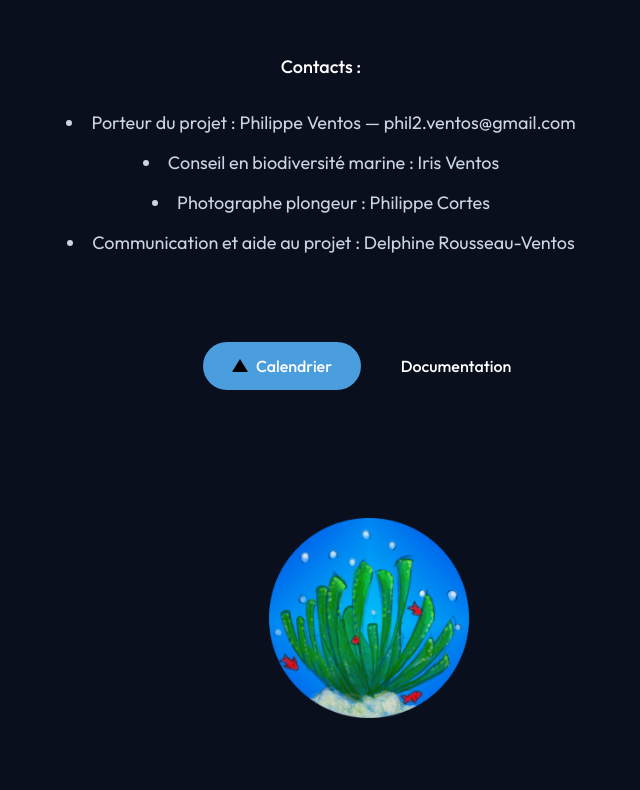
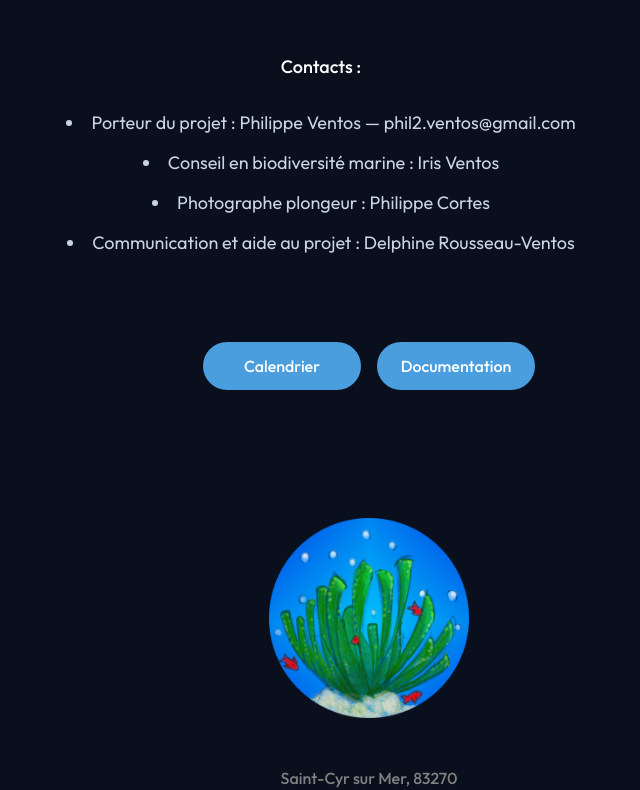
Before and after one commit to IrisVentos/grenier-marin, a Next.js app: page / in a window 1280 px wide. Shown: the part 1635-2425 px from the top of the page, without its empty margins (271-911 px from the left). Before the commit the page ends 2353 px from the top, so only its background shows below. Built offline with nearby package versions, Linux system fonts and the light colour scheme.

Commit message:
add footer

```diff
--- a/app/page.js
+++ b/app/page.js
@@ -96,22 +96,15 @@ export default function Home() {
         </div>
         <div className="flex flex-col gap-4 text-base font-medium sm:flex-row">
           <a
-            className="flex h-12 w-full items-center justify-center gap-2 rounded-full bg-[#4a9ede] px-5 text-white transition-colors hover:bg-[#3a8ece] md:w-[158px]"
+            className="flex h-12 w-full items-center justify-center gap-2 rounded-full bg-[#4a9ede] px-5 text-white transition-colors hover:border-transparent hover:bg-white/10 md:w-[158px]"
             href="https://vercel.com/new?utm_source=create-next-app&utm_medium=appdir-template-tw&utm_campaign=create-next-app"
             target="_blank"
             rel="noopener noreferrer"
           >
-            <Image
-              className="invert"
-              src="/vercel.svg"
-              alt="Vercel logomark"
-              width={16}
-              height={16}
-            />
             Calendrier
           </a>
           <a
-            className="flex h-12 w-full items-center justify-center rounded-full px-5 text-white transition-colors hover:border-transparent hover:bg-white/10 md:w-[158px]"
+            className="flex h-12 w-full items-center justify-center rounded-full px-5 bg-[#4a9ede] text-white transition-colors hover:border-transparent hover:bg-white/10 md:w-[158px]"
             href="https://nextjs.org/docs?utm_source=create-next-app&utm_medium=appdir-template-tw&utm_campaign=create-next-app"
             target="_blank"
             rel="noopener noreferrer"
@@ -128,6 +121,11 @@ export default function Home() {
           height={500}
           priority
         />
+        <br></br>
+        <br></br>
+        <p className="text-l text-[#808080] font-medium">
+              Saint-Cyr sur Mer, 83270
+            </p>
     </div>
 
   );
```
